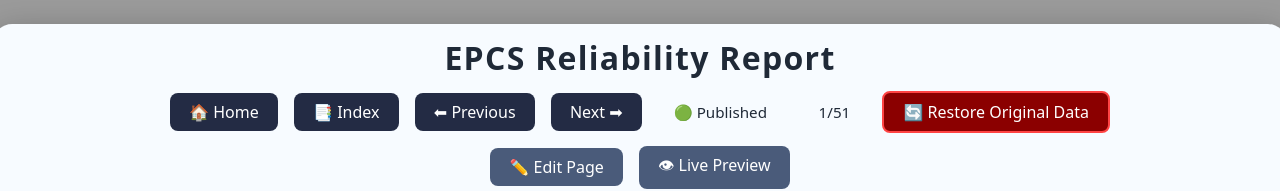
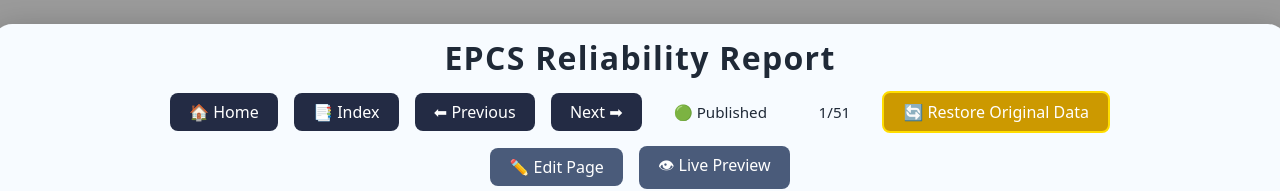
Before and after one commit to ShivanshRai1/epcs_reliability_report, a React (Vite) app in the folder epcs-reliability-report/: page /page/1 in a window 1280 px wide. Shown: the top 191 px of the page. Built offline with nearby package versions, Linux system fonts and the light colour scheme; no server answers.

Commit message:
Change Restore Original Data button color to yellow

```diff
--- a/epcs-reliability-report/src/App.css
+++ b/epcs-reliability-report/src/App.css
@@ -330,13 +330,13 @@ nav button:hover, .section-list-btn:hover {
 }
 
 .restore-original-btn {
-  background: #8b0000 !important;
-  border: 2px solid #ff4444 !important;
+  background: #cc9900 !important;
+  border: 2px solid #ffdd00 !important;
 }
 
 .restore-original-btn:hover {
-  background: #ff4444 !important;
-  color: #ffffff !important;
+  background: #ffdd00 !important;
+  color: #000000 !important;
 }
 
 .edit-disabled {
```
